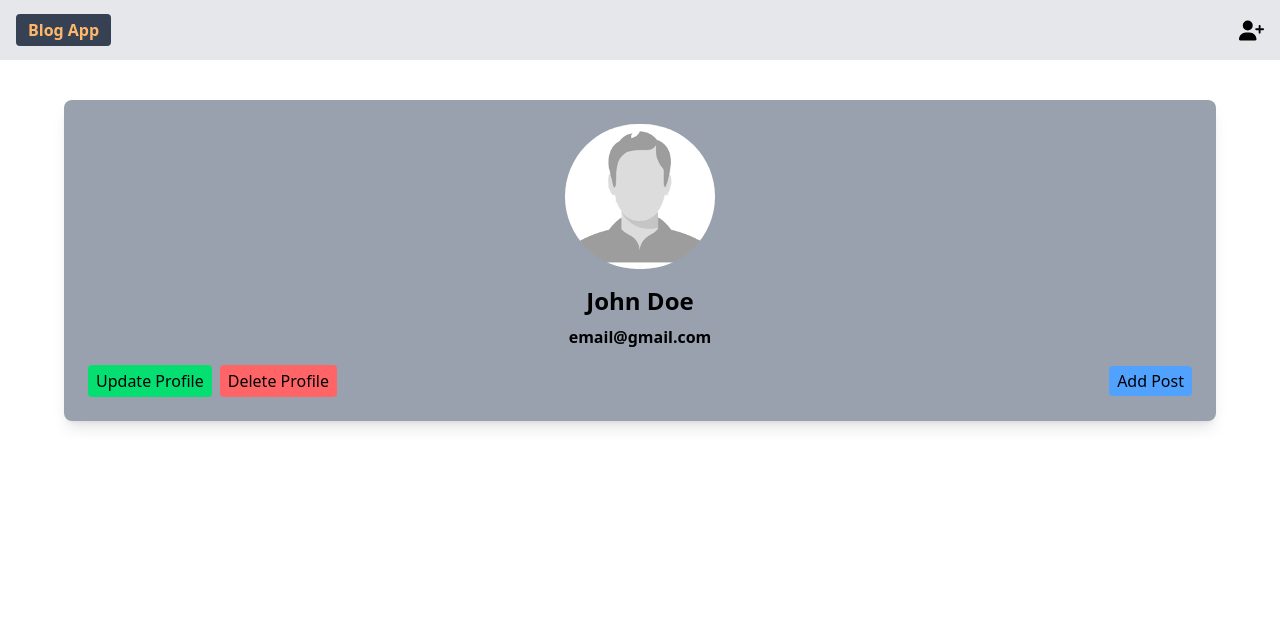
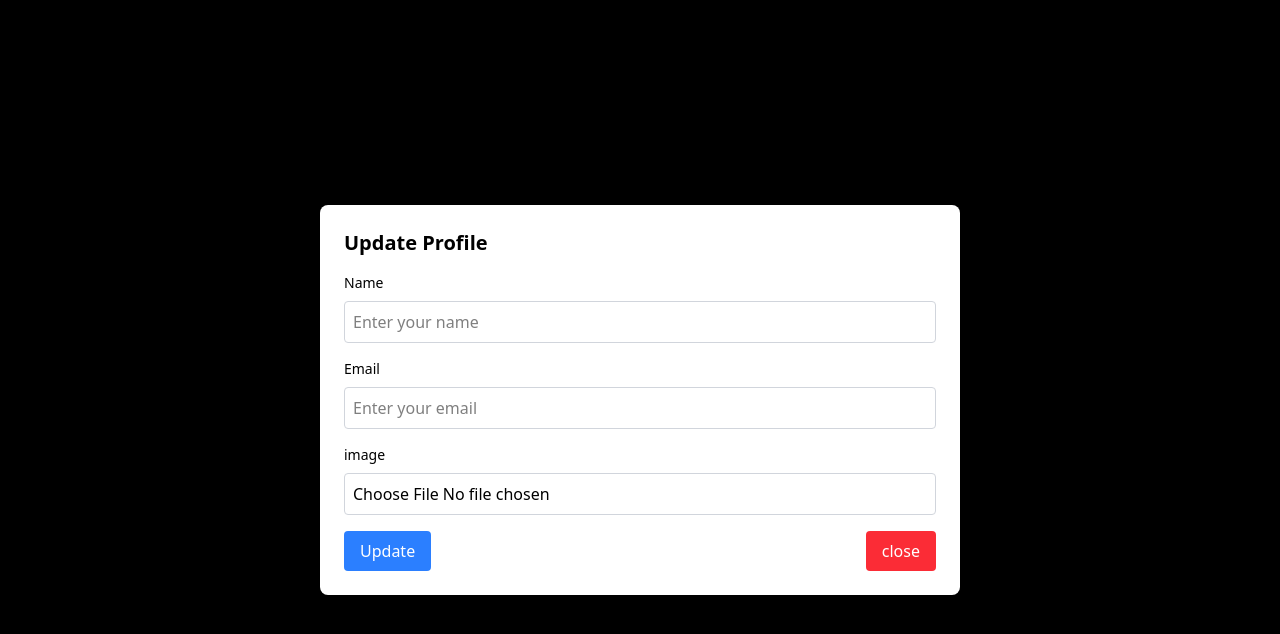
Before and after one commit to ibrahim-kurut/blog-app, a Next.js app: page /profile in a window 1280 px wide. Both pictures are taken after a click on the button "Update Profile". Shown: the top 634 px of the page. Built offline with nearby package versions, Linux system fonts and the light colour scheme.

Commit message:
create update model

```diff
--- a/src/app/profile/page.jsx
+++ b/src/app/profile/page.jsx
@@ -1,7 +1,16 @@
+"use client";
+import UpdateProfileModel from "@/components/profile/UpdateProfileModel";
 import Image from "next/image";
 import Link from "next/link";
+import { useState } from "react";
 
 const ProfilePage = () => {
+  const [showUpdateModel, setShowUpdateModel] = useState(false);
+
+  // handle update profile
+  const handleUpdateProfile = () => {
+    setShowUpdateModel(true);
+  };
   return (
     <div className="">
       <div className="container mx-auto w-[90%] h-[70%] bg-gray-400 mt-10 rounded-lg shadow-lg p-6">
@@ -11,6 +20,7 @@ const ProfilePage = () => {
             alt="Profile Picture"
             width={150}
             height={150}
+            priority
             className="rounded-full mx-auto mb-4"
           />
           <div>
@@ -20,7 +30,10 @@ const ProfilePage = () => {
           {/* delete update profile */}
           <div className="flex justify-between items-center mt-4">
             <div className="flex gap-2">
-              <button className="bg-green-400 py-1 px-2 rounded hob=ver:bg-green-500 transition-colors hover:text-white cursor-pointer capitalize">
+              <button
+                onClick={handleUpdateProfile}
+                className="bg-green-400 py-1 px-2 rounded hob=ver:bg-green-500 transition-colors hover:text-white cursor-pointer capitalize"
+              >
                 update profile
               </button>
               <button className="bg-red-400 py-1 px-2 rounded hob=ver:bg-green-500 transition-colors hover:text-white cursor-pointer capitalize">
@@ -39,6 +52,11 @@ const ProfilePage = () => {
           </div>
         </div>
       </div>
+
+      {/* update profile model */}
+      {showUpdateModel && (
+        <UpdateProfileModel setShowUpdateModel={setShowUpdateModel} />
+      )}
     </div>
   );
 };
--- /dev/null
+++ b/src/components/profile/UpdateProfileModel.jsx
@@ -0,0 +1,78 @@
+"use client";
+
+import { useState } from "react";
+
+const UpdateProfileModel = ({ setShowUpdateModel }) => {
+  const [name, setName] = useState("");
+  const [email, setEmail] = useState("");
+  const [image, setImage] = useState("");
+
+  // handle form submission
+  const handleSubmit = (e) => {
+    e.preventDefault();
+    console.log({ name, email, image });
+    setName("");
+    setEmail("");
+    setImage("");
+    setTimeout(() => {
+      setShowUpdateModel(false);
+    }, 1500);
+  };
+
+  return (
+    <div>
+      <div className="fixed inset-0 bg-black bg-opacity-50 flex items-center justify-center z-50">
+        <div className="bg-white p-6 rounded-lg shadow-lg w-[90%] md:w-[50%]">
+          <h2 className="text-xl font-bold mb-4">Update Profile</h2>
+          <form onSubmit={handleSubmit} className="space-y-4">
+            {/* name  */}
+            <div className="mb-4">
+              <label className="block text-sm font-medium mb-2">Name</label>
+              <input
+                type="text"
+                value={name}
+                onChange={(e) => setName(e.target.value)}
+                className="w-full p-2 border border-gray-300 rounded"
+                placeholder="Enter your name"
+              />
+            </div>
+            {/* email */}
+            <div className="mb-4">
+              <label className="block text-sm font-medium mb-2">Email</label>
+              <input
+                type="email"
+                value={email}
+                onChange={(e) => setEmail(e.target.value)}
+                className="w-full p-2 border border-gray-300 rounded"
+                placeholder="Enter your email"
+              />
+            </div>
+            {/* image */}
+            <div className="mb-4">
+              <label className="block text-sm font-medium mb-2">image</label>
+              <input
+                type="file"
+                accept="image/*"
+                onChange={(e) => setImage(e.target.files[0])}
+                className="w-full p-2 border border-gray-300 rounded"
+              />
+            </div>
+            <div className="flex justify-between items-center">
+              <button className="bg-blue-500 text-white py-2 px-4 rounded hover:bg-blue-600 transition-colors">
+                Update
+              </button>
+              <div
+                onClick={() => setShowUpdateModel(false)}
+                className="bg-red-500 text-white py-2 px-4 rounded hover:bg-red-600 transition-colors cursor-pointer"
+              >
+                close
+              </div>
+            </div>
+          </form>
+        </div>
+      </div>
+    </div>
+  );
+};
+
+export default UpdateProfileModel;
```
